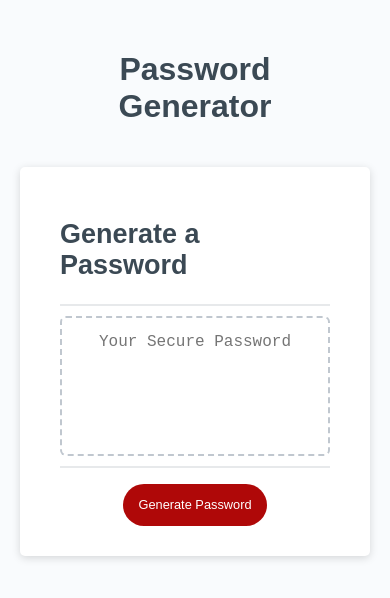
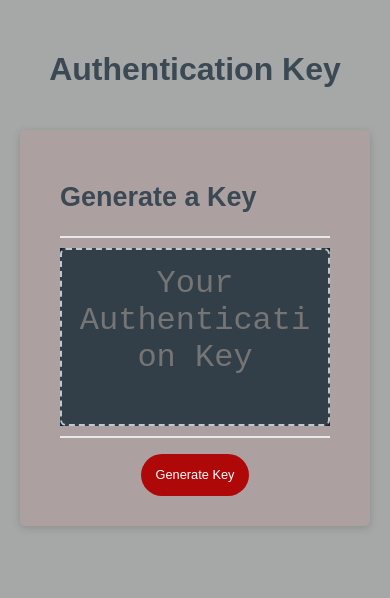
Before and after one commit to Clyf101/Authentication-Key, a plain HTML site: page index.html in a window 390 px wide. Drawn offline with Linux system fonts and the light colour scheme.

Commit message:
first commit

```diff
--- a/index.html
+++ b/index.html
@@ -4,28 +4,28 @@
     <meta charset="UTF-8" />
     <meta name="viewport" content="width=device-width, initial-scale=1.0" />
     <meta http-equiv="X-UA-Compatible" content="ie=edge" />
-    <title>Password Generator</title>
+    <title>Authentication Key</title>
     <link rel="stylesheet" href="style.css" />
   </head>
   <body>
     <div class="wrapper">
       <header>
-        <h1>Password Generator</h1>
+        <h1>Authentication Key</h1>
       </header>
       <div class="card">
         <div class="card-header">
-          <h2>Generate a Password</h2>
+          <h2>Generate a Key</h2>
         </div>
         <div class="card-body">
           <textarea
             readonly
             id="password"
-            placeholder="Your Secure Password"
-            aria-label="Generated Password"
+            placeholder="Your Authentication Key"
+            aria-label="Your Authentication Key"
           ></textarea>
         </div>
         <div class="card-footer">
-          <button id="generate" class="btn">Generate Password</button>
+          <button id="generate" class="btn">Generate Key</button>
         </div>
       </div>
     </div>
--- a/script.js
+++ b/script.js
@@ -1,5 +1,27 @@
-// Assignment Code
+
 var generateBtn = document.querySelector("#generate");
+
+// this function to generate the password with a prompt of how long should this password be
+function generatePassword() {
+  var length = prompt("Choose The length for your password");
+  // invalid input alert to let the user know only numbers is acceptable
+  if (isNaN(length)) {
+    alert("Invalid input. Please enter a number.");
+  }
+
+  // Validate the user's input
+  if (length < 10 || length > 128) {
+    alert("Password length must be a number between 10 and 128.");
+    return "";
+  }
+
+  var charset = "abcdefghijklmnopqrstuvwxyzABCDEFGHIJKLMNOPQRSTUVWXYZ0123456789!@#$%^&*()_+~`|}{[]\:;?><,./-=";
+  var password = "";
+  for (var i = 0, n = charset.length; i < length; ++i) {
+    password += charset.charAt(Math.floor(Math.random() * n));
+  }
+  return password;
+}
 
 // Write password to the #password input
 function writePassword() {
@@ -7,8 +29,7 @@ function writePassword() {
   var passwordText = document.querySelector("#password");
 
   passwordText.value = password;
-
 }
 
-// Add event listener to generate button
+// event listener to generate button
 generateBtn.addEventListener("click", writePassword);
--- a/style.css
+++ b/style.css
@@ -10,11 +10,12 @@ body,
   height: 100%;
   margin: 0;
   padding: 0;
+
 }
 
 body {
   font-family: sans-serif;
-  background-color: #f9fbfd;
+  background-color: rgb(166, 168, 167);
 }
 
 .wrapper {
@@ -31,7 +32,7 @@ header {
 }
 
 .card {
-  background-color: hsl(0, 0%, 100%);
+  background-color: hsl(0, 7%, 65%);
   border-radius: 5px;
   border-width: 1px;
   box-shadow: rgba(0, 0, 0, 0.15) 0px 2px 8px 0px;
@@ -52,6 +53,7 @@ header {
 
 .card-body {
   min-height: 100px;
+  background-color:hsl(206, 60%, 14%) ;
 }
 
 .card-footer {
@@ -87,7 +89,10 @@ header {
   text-align: center;
   cursor: pointer;
 }
-
+.btn:hover{
+  color:red;
+  background-color: hsl(206, 17%, 28%);
+}
 button[disabled] {
   cursor: default;
   background: #c0c7cf;
@@ -116,6 +121,7 @@ button[disabled] {
   border-radius: 6px;
   resize: none;
   overflow: hidden;
+  color: whitesmoke;
 }
 
 @media (max-width: 690px) {
@@ -126,7 +132,7 @@ button[disabled] {
   }
 
   #password {
-    font-size: 1rem;
+    font-size: 2rem;
   }
 }
 
@@ -135,3 +141,6 @@ button[disabled] {
     font-size: 0.8rem;
   }
 }
+textarea{
+  background-color: hsl(206, 17%, 24%);
+}
```
